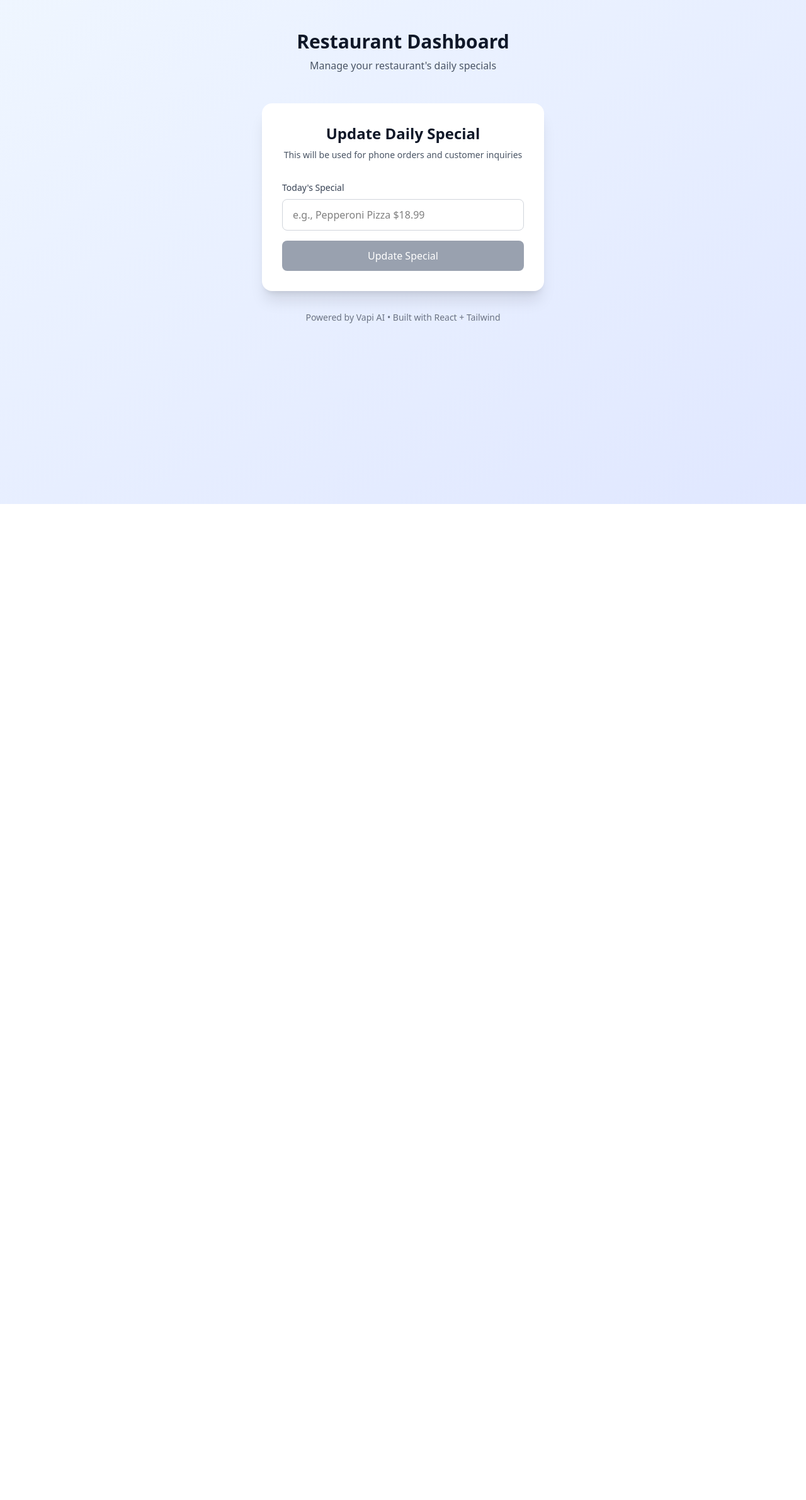
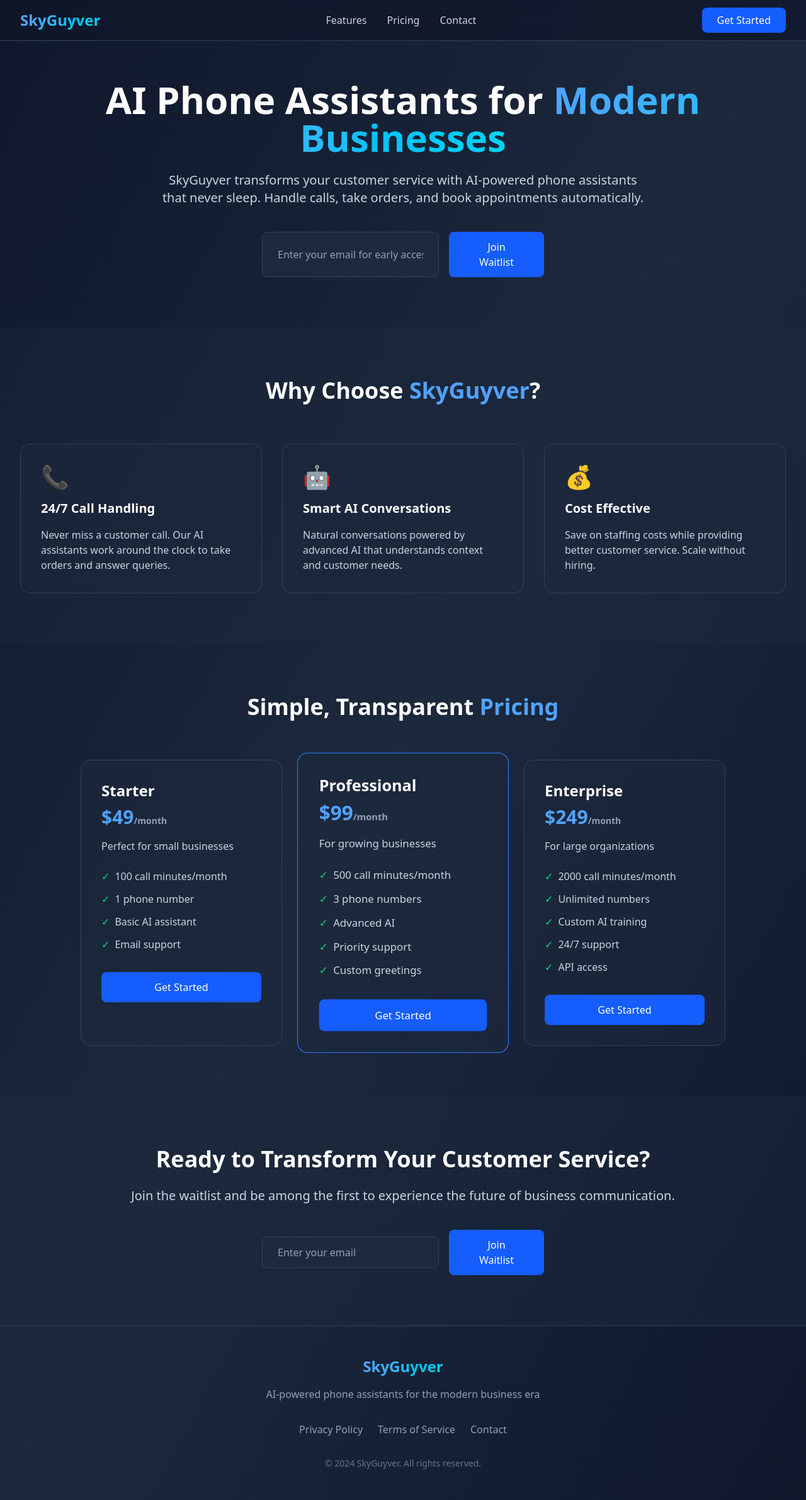
Before and after one commit to lynardsalingujay/skyguyver, a React (Vite) app: page / in a window 1280 px wide. Shown: the whole page at 63% size. Before the commit the page ends 800 px from the top, so only its background shows below. Built offline with nearby package versions, Linux system fonts and the light colour scheme; no server answers.

Commit message:
create initial dashboard

```diff
--- a/src/App.jsx
+++ b/src/App.jsx
@@ -1,174 +1,354 @@
-import { useState } from "react";
+import { useState, useEffect } from "react";
 import { supabase } from "./lib/supabaseClient";
 
 function App() {
-  const [special, setSpecial] = useState("");
-  const [loading, setLoading] = useState(false);
-  const [message, setMessage] = useState("");
-  const [messageType, setMessageType] = useState(""); // 'success' or 'error'
+  const [email, setEmail] = useState("");
+  const [isLoading, setIsLoading] = useState(false);
+  const [signupMessage, setSignupMessage] = useState("");
 
-  const updateDailySpecial = async () => {
-    if (!special.trim()) return;
+  const handleEarlyAccess = async (e) => {
+    e.preventDefault();
+    if (!email) return;
+
+    setIsLoading(true);
+    setSignupMessage("");
 
     try {
-      setLoading(true);
-      setMessage("");
-      setMessageType("");
+      // Store email in Supabase for early access list
+      const { error } = await supabase
+        .from("early_access")
+        .insert([{ email: email, created_at: new Date().toISOString() }]);
 
-      const { error } = await supabase
-        .from("restaurants")
-        .update({ daily_special: special })
-        .eq("id", 1);
+      if (error) throw error;
 
-      if (error) {
-        throw error;
-      }
-
-      setMessage("Successfully updated daily special! 🎉");
-      setMessageType("success");
-      setSpecial("");
+      setSignupMessage("🎉 Thanks! We'll be in touch soon with early access!");
+      setEmail("");
     } catch (error) {
-      setMessage("Error: " + error.message);
-      setMessageType("error");
+      setSignupMessage("❌ Something went wrong. Please try again.");
     } finally {
-      setLoading(false);
+      setIsLoading(false);
     }
   };
 
-  const handleKeyPress = (e) => {
-    if (e.key === "Enter") {
-      updateDailySpecial();
+  const scrollToSection = (id) => {
+    const el = document.getElementById(id);
+    if (el) {
+      const navbarHeight = 80; // height of your navbar
+      const y =
+        el.getBoundingClientRect().top + window.pageYOffset - navbarHeight;
+      window.scrollTo({ top: y, behavior: "smooth" });
     }
   };
 
+  useEffect(() => {
+    const handleHashChange = () => {
+      const hash = window.location.hash;
+      if (hash) {
+        const el = document.querySelector(hash);
+        if (el) {
+          const navbarHeight = 80; // height of your navbar
+          const y =
+            el.getBoundingClientRect().top + window.pageYOffset - navbarHeight;
+          window.scrollTo({ top: y, behavior: "smooth" });
+        }
+      }
+    };
+
+    window.addEventListener("hashchange", handleHashChange);
+
+    return () => {
+      window.removeEventListener("hashchange", handleHashChange);
+    };
+  }, []);
+
   return (
-    <div className="min-h-screen bg-gradient-to-br from-blue-50 to-indigo-100 py-12 px-4 sm:px-6 lg:px-8">
-      <div className="max-w-md mx-auto">
-        {/* Header */}
-        <div className="text-center mb-12">
-          <h1 className="text-3xl font-bold text-gray-900 mb-2">
-            Restaurant Dashboard
+    <div className="min-h-screen bg-gradient-to-br from-slate-900 via-slate-800 to-slate-900 scroll-smooth">
+      {/* Navigation */}
+      <nav className="fixed top-0 w-full bg-slate-900/80 backdrop-blur-md border-b border-slate-700 z-50">
+        <div className="max-w-7xl mx-auto px-4 sm:px-6 lg:px-8">
+          <div className="flex justify-between items-center h-16">
+            <div className="flex items-center">
+              <button
+                onClick={() => window.scrollTo({ top: 0, behavior: "smooth" })}
+                className="text-2xl font-bold text-white focus:outline-none"
+                aria-label="Scroll to top"
+                style={{
+                  background: "none",
+                  border: "none",
+                  padding: 0,
+                  cursor: "pointer",
+                }}
+              >
+                <span className="bg-gradient-to-r from-blue-400 to-cyan-400 bg-clip-text text-transparent">
+                  SkyGuyver
+                </span>
+              </button>
+            </div>
+            <div className="hidden md:flex items-center space-x-8">
+              <button
+                onClick={() => scrollToSection("features")}
+                className="text-slate-300 hover:text-white transition-colors bg-transparent border-none cursor-pointer"
+              >
+                Features
+              </button>
+              <button
+                onClick={() => scrollToSection("pricing")}
+                className="text-slate-300 hover:text-white transition-colors bg-transparent border-none cursor-pointer"
+              >
+                Pricing
+              </button>
+              <button
+                onClick={() => scrollToSection("contact")}
+                className="text-slate-300 hover:text-white transition-colors bg-transparent border-none cursor-pointer"
+              >
+                Contact
+              </button>
+            </div>
+            <button className="bg-blue-600 hover:bg-blue-700 text-white px-6 py-2 rounded-lg font-medium transition-colors">
+              Get Started
+            </button>
+          </div>
+        </div>
+      </nav>
+
+      {/* Hero Section */}
+      <section className="pt-32 pb-20 px-4 sm:px-6 lg:px-8">
+        <div className="max-w-7xl mx-auto text-center">
+          <h1 className="text-5xl md:text-6xl font-bold text-white mb-6">
+            AI Phone Assistants for
+            <span className="bg-gradient-to-r from-blue-400 to-cyan-400 bg-clip-text text-transparent">
+              {" "}
+              Modern Businesses
+            </span>
           </h1>
-          <p className="text-gray-600">
-            Manage your restaurant's daily specials
+          <p className="text-xl text-slate-300 mb-10 max-w-3xl mx-auto">
+            SkyGuyver transforms your customer service with AI-powered phone
+            assistants that never sleep. Handle calls, take orders, and book
+            appointments automatically.
+          </p>
+          <div className="flex flex-col sm:flex-row gap-4 justify-center items-center">
+            <form
+              onSubmit={handleEarlyAccess}
+              className="flex flex-col sm:flex-row gap-4 w-full max-w-md"
+            >
+              <input
+                type="email"
+                value={email}
+                onChange={(e) => setEmail(e.target.value)}
+                placeholder="Enter your email for early access"
+                className="flex-1 px-6 py-3 bg-slate-800 border border-slate-700 rounded-lg text-white placeholder-slate-400 focus:outline-none focus:ring-2 focus:ring-blue-500"
+                required
+              />
+              <button
+                type="submit"
+                disabled={isLoading}
+                className="bg-blue-600 hover:bg-blue-700 disabled:bg-blue-800 text-white px-8 py-3 rounded-lg font-medium transition-colors flex items-center justify-center"
+              >
+                {isLoading ? "Joining..." : "Join Waitlist"}
+              </button>
+            </form>
+          </div>
+          {signupMessage && (
+            <p
+              className={`mt-4 text-sm ${
+                signupMessage.includes("🎉") ? "text-green-400" : "text-red-400"
+              }`}
+            >
+              {signupMessage}
+            </p>
+          )}
+        </div>
+      </section>
+
+      {/* Features Section */}
+      <section
+        id="features"
+        className="py-20 px-4 sm:px-6 lg:px-8 bg-slate-800/50"
+      >
+        <div className="max-w-7xl mx-auto">
+          <h2 className="text-3xl md:text-4xl font-bold text-white text-center mb-16">
+            Why Choose <span className="text-blue-400">SkyGuyver</span>?
+          </h2>
+          <div className="grid md:grid-cols-3 gap-8">
+            {[
+              {
+                icon: "📞",
+                title: "24/7 Call Handling",
+                description:
+                  "Never miss a customer call. Our AI assistants work around the clock to take orders and answer queries.",
+              },
+              {
+                icon: "🤖",
+                title: "Smart AI Conversations",
+                description:
+                  "Natural conversations powered by advanced AI that understands context and customer needs.",
+              },
+              {
+                icon: "💰",
+                title: "Cost Effective",
+                description:
+                  "Save on staffing costs while providing better customer service. Scale without hiring.",
+              },
+            ].map((feature, index) => (
+              <div
+                key={index}
+                className="bg-slate-800/50 p-8 rounded-2xl border border-slate-700 hover:border-blue-500 transition-colors"
+              >
+                <div className="text-4xl mb-4">{feature.icon}</div>
+                <h3 className="text-xl font-semibold text-white mb-4">
+                  {feature.title}
+                </h3>
+                <p className="text-slate-300">{feature.description}</p>
+              </div>
+            ))}
+          </div>
+        </div>
+      </section>
+
+      {/* Pricing Section */}
+      <section id="pricing" className="py-20 px-4 sm:px-6 lg:px-8">
+        <div className="max-w-7xl mx-auto">
+          <h2 className="text-3xl md:text-4xl font-bold text-white text-center mb-16">
+            Simple, Transparent <span className="text-blue-400">Pricing</span>
+          </h2>
+          <div className="grid md:grid-cols-3 gap-8 max-w-5xl mx-auto">
+            {[
+              {
+                name: "Starter",
+                price: "$49",
+                description: "Perfect for small businesses",
+                features: [
+                  "100 call minutes/month",
+                  "1 phone number",
+                  "Basic AI assistant",
+                  "Email support",
+                ],
+              },
+              {
+                name: "Professional",
+                price: "$99",
+                description: "For growing businesses",
+                features: [
+                  "500 call minutes/month",
+                  "3 phone numbers",
+                  "Advanced AI",
+                  "Priority support",
+                  "Custom greetings",
+                ],
+              },
+              {
+                name: "Enterprise",
+                price: "$249",
+                description: "For large organizations",
+                features: [
+                  "2000 call minutes/month",
+                  "Unlimited numbers",
+                  "Custom AI training",
+                  "24/7 support",
+                  "API access",
+                ],
+              },
+            ].map((plan, index) => (
+              <div
+                key={index}
+                className={`bg-slate-800/50 p-8 rounded-2xl border ${
+                  index === 1 ? "border-blue-500 scale-105" : "border-slate-700"
+                } transition-all`}
+              >
+                <h3 className="text-2xl font-bold text-white mb-2">
+                  {plan.name}
+                </h3>
+                <div className="text-3xl font-bold text-blue-400 mb-4">
+                  {plan.price}
+                  <span className="text-sm text-slate-400">/month</span>
+                </div>
+                <p className="text-slate-300 mb-6">{plan.description}</p>
+                <ul className="space-y-3 mb-8">
+                  {plan.features.map((feature, i) => (
+                    <li key={i} className="flex items-center text-slate-300">
+                      <span className="text-green-400 mr-2">✓</span>
+                      {feature}
+                    </li>
+                  ))}
+                </ul>
+                <button className="w-full bg-blue-600 hover:bg-blue-700 text-white py-3 rounded-lg font-medium transition-colors">
+                  Get Started
+                </button>
+              </div>
+            ))}
+          </div>
+        </div>
+      </section>
+
+      {/* CTA Section */}
+      <section className="py-20 px-4 sm:px-6 lg:px-8 bg-slate-800/50">
+        <div className="max-w-4xl mx-auto text-center">
+          <h2 className="text-3xl md:text-4xl font-bold text-white mb-6">
+            Ready to Transform Your Customer Service?
+          </h2>
+          <p className="text-xl text-slate-300 mb-10">
+            Join the waitlist and be among the first to experience the future of
+            business communication.
+          </p>
+          <form
+            onSubmit={handleEarlyAccess}
+            className="flex flex-col sm:flex-row gap-4 justify-center items-center max-w-md mx-auto"
+          >
+            <input
+              type="email"
+              value={email}
+              onChange={(e) => setEmail(e.target.value)}
+              placeholder="Enter your email"
+              className="flex-1 px-6 py-3 bg-slate-800 border border-slate-700 rounded-lg text-white placeholder-slate-400 focus:outline-none focus:ring-2 focus:ring-blue-500"
+              required
+            />
+            <button
+              type="submit"
+              disabled={isLoading}
+              className="bg-blue-600 hover:bg-blue-700 disabled:bg-blue-800 text-white px-8 py-3 rounded-lg font-medium transition-colors"
+            >
+              {isLoading ? "Joining..." : "Join Waitlist"}
+            </button>
+          </form>
+        </div>
+      </section>
+
+      {/* Footer */}
+      <footer className="py-12 px-4 sm:px-6 lg:px-8 border-t border-slate-700">
+        <div className="max-w-7xl mx-auto text-center">
+          <div className="text-2xl font-bold text-white mb-4">
+            <span className="bg-gradient-to-r from-blue-400 to-cyan-400 bg-clip-text text-transparent">
+              SkyGuyver
+            </span>
+          </div>
+          <p className="text-slate-400 mb-8">
+            AI-powered phone assistants for the modern business era
+          </p>
+          <div className="flex justify-center space-x-6 mb-8">
+            <a
+              href="#"
+              className="text-slate-400 hover:text-white transition-colors"
+            >
+              Privacy Policy
+            </a>
+            <a
+              href="#"
+              className="text-slate-400 hover:text-white transition-colors"
+            >
+              Terms of Service
+            </a>
+            <a
+              href="#"
+              className="text-slate-400 hover:text-white transition-colors"
+            >
+              Contact
+            </a>
+          </div>
+          <p className="text-slate-500 text-sm">
+            © 2024 SkyGuyver. All rights reserved.
           </p>
         </div>
-
-        {/* Card */}
-        <div className="bg-white rounded-2xl shadow-xl p-8">
-          <div className="text-center mb-8">
-            <h2 className="text-2xl font-semibold text-gray-900 mb-2">
-              Update Daily Special
-            </h2>
-            <p className="text-gray-600 text-sm">
-              This will be used for phone orders and customer inquiries
-            </p>
-          </div>
-
-          {/* Input Group */}
-          <div className="space-y-4">
-            <div>
-              <label
-                htmlFor="special"
-                className="block text-sm font-medium text-gray-700 mb-2"
-              >
-                Today's Special
-              </label>
-              <input
-                id="special"
-                type="text"
-                value={special}
-                onChange={(e) => setSpecial(e.target.value)}
-                onKeyPress={handleKeyPress}
-                placeholder="e.g., Pepperoni Pizza $18.99"
-                disabled={loading}
-                className="w-full px-4 py-3 border border-gray-300 rounded-lg focus:ring-2 focus:ring-blue-500 focus:border-transparent disabled:bg-gray-100 disabled:cursor-not-allowed transition-colors"
-              />
-            </div>
-
-            <button
-              onClick={updateDailySpecial}
-              disabled={loading || !special.trim()}
-              className="w-full bg-blue-600 hover:bg-blue-700 disabled:bg-gray-400 text-white font-medium py-3 px-4 rounded-lg transition-colors duration-200 focus:outline-none focus:ring-2 focus:ring-blue-500 focus:ring-offset-2"
-            >
-              {loading ? (
-                <span className="flex items-center justify-center">
-                  <svg
-                    className="animate-spin -ml-1 mr-3 h-5 w-5 text-white"
-                    xmlns="http://www.w3.org/2000/svg"
-                    fill="none"
-                    viewBox="0 0 24 24"
-                  >
-                    <circle
-                      className="opacity-25"
-                      cx="12"
-                      cy="12"
-                      r="10"
-                      stroke="currentColor"
-                      strokeWidth="4"
-                    ></circle>
-                    <path
-                      className="opacity-75"
-                      fill="currentColor"
-                      d="M4 12a8 8 0 018-8V0C5.373 0 0 5.373 0 12h4zm2 5.291A7.962 7.962 0 014 12H0c0 3.042 1.135 5.824 3 7.938l3-2.647z"
-                    ></path>
-                  </svg>
-                  Updating...
-                </span>
-              ) : (
-                "Update Special"
-              )}
-            </button>
-          </div>
-
-          {/* Message */}
-          {message && (
-            <div
-              className={`mt-6 p-4 rounded-lg ${
-                messageType === "success"
-                  ? "bg-green-50 border border-green-200 text-green-800"
-                  : "bg-red-50 border border-red-200 text-red-800"
-              }`}
-            >
-              <div className="flex items-center">
-                {messageType === "success" ? (
-                  <svg
-                    className="w-5 h-5 mr-2"
-                    fill="currentColor"
-                    viewBox="0 0 20 20"
-                  >
-                    <path
-                      fillRule="evenodd"
-                      d="M10 18a8 8 0 100-16 8 8 0 000 16zm3.707-9.293a1 1 0 00-1.414-1.414L9 10.586 7.707 9.293a1 1 0 00-1.414 1.414l2 2a1 1 0 001.414 0l4-4z"
-                      clipRule="evenodd"
-                    />
-                  </svg>
-                ) : (
-                  <svg
-                    className="w-5 h-5 mr-2"
-                    fill="currentColor"
-                    viewBox="0 0 20 20"
-                  >
-                    <path
-                      fillRule="evenodd"
-                      d="M10 18a8 8 0 100-16 8 8 0 000 16zM8.707 7.293a1 1 0 00-1.414 1.414L8.586 10l-1.293 1.293a1 1 0 101.414 1.414L10 11.414l1.293 1.293a1 1 0 001.414-1.414L11.414 10l1.293-1.293a1 1 0 00-1.414-1.414L10 8.586 8.707 7.293z"
-                      clipRule="evenodd"
-                    />
-                  </svg>
-                )}
-                {message}
-              </div>
-            </div>
-          )}
-        </div>
-
-        {/* Footer */}
-        <div className="text-center mt-8">
-          <p className="text-sm text-gray-500">
-            Powered by Vapi AI • Built with React + Tailwind
-          </p>
-        </div>
-      </div>
+      </footer>
     </div>
   );
 }
```
